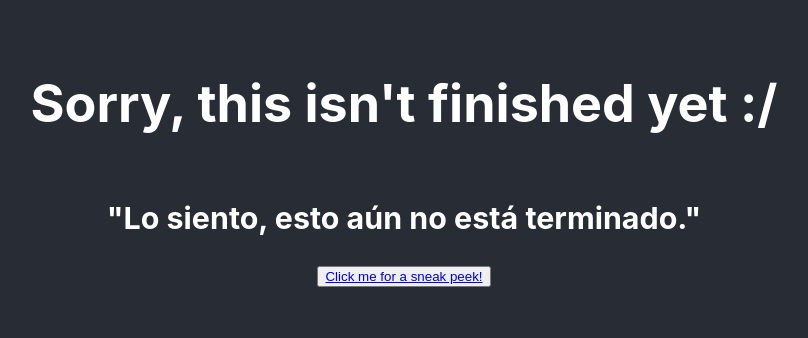
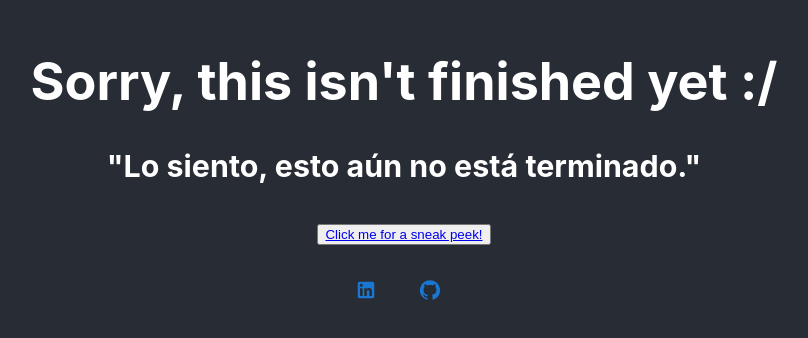
Before and after one commit to her4z/web-cv, a React (Create React App) app: page / in a window 1280 px wide. Shown: the part 238-576 px from the top of the page, without its empty margins (236-1044 px from the left). Built offline with nearby package versions, Linux system fonts and the light colour scheme.

Commit message:
Social icons added.

```diff
--- a/package.json
+++ b/package.json
@@ -3,6 +3,8 @@
   "version": "0.1.0",
   "private": true,
   "dependencies": {
+    "@material-ui/core": "^4.12.2",
+    "@material-ui/icons": "^4.11.2",
     "@testing-library/jest-dom": "^5.11.4",
     "@testing-library/react": "^11.1.0",
     "@testing-library/user-event": "^12.1.10",
--- a/src/App.tsx
+++ b/src/App.tsx
@@ -1,16 +1,17 @@
 import React from 'react';
 import logo from './logo.svg';
 import './App.css';
+import Home from './components/Home/Home';
 
 class App extends React.Component {
   render(){
     return (
       <div className="App">
-        <header className="App-header">
-          <h1>Sorry, this isn't finished yet :/</h1>
-          <h3>"Lo siento, esto aún no está terminado."</h3>
-          <button> <a target="_blank" href="https://youtu.be/dQw4w9WgXcQ">Click me for a sneak peek!</a> </button>
-        </header>
+        <div className="App-header">
+          <React.Fragment>
+            <Home></Home>
+          </React.Fragment>
+        </div>
       </div>
     );
   }
--- /dev/null
+++ b/src/components/Home/Home.tsx
@@ -0,0 +1,29 @@
+import React, { Component } from 'react'
+import { Button } from '@material-ui/core';
+import LinkedInIcon from '@material-ui/icons/LinkedIn';
+import GitHubIcon from '@material-ui/icons/GitHub';
+
+
+export default class Home extends Component {
+    render() {
+        return (
+            <div style={{width: '100%', height: '100%'}}>
+                <h1>Sorry, this isn't finished yet :/</h1>
+                <h3>"Lo siento, esto aún no está terminado."</h3>
+                <button> <a target="_blank" href="https://youtu.be/dQw4w9WgXcQ">Click me for a sneak peek!</a> </button>
+                <div style={{marginTop: '2%'}}>
+                    <Button
+                    size="large"
+                    href="https://www.linkedin.com/in/sebastianheras/"
+                    startIcon={<LinkedInIcon/>}
+                    />
+                    <Button
+                    size="large"
+                    href="https://github.com/her4z"
+                    startIcon={<GitHubIcon/>}
+                    />
+                </div>
+            </div>
+        )
+    }
+}
```
